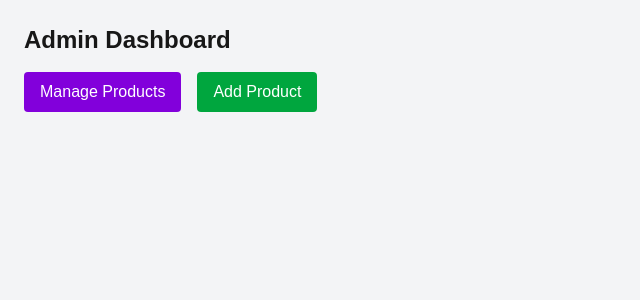
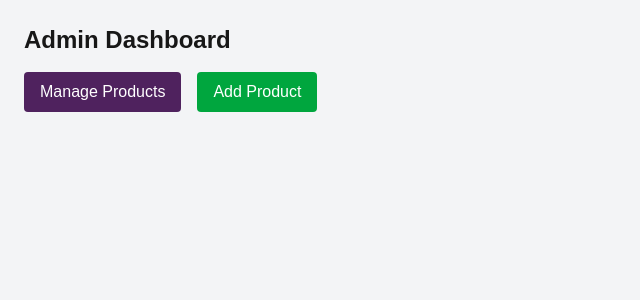
Before and after one commit to Hamazinetwork/alx-project-nexus, a Next.js app: page /admin/dashboard in a window 1280 px wide. Shown: the top 300 px of the page, without its empty margins (0-640 px from the left). Built offline with nearby package versions, Linux system fonts and the light colour scheme; sample sign-in values are in the browser's storage.

Commit message:
product update

```diff
--- a/components/product/Product.tsx
+++ b/components/product/Product.tsx
@@ -24,7 +24,7 @@ const ProductList: React.FC = () => {
 
         if (!response.ok) throw new Error(JSON.stringify(data));
 
-        // Handle paginated or array response
+
         if (Array.isArray(data)) setProducts(data);
         else if (data.results) setProducts(data.results);
         else setProducts([]);
--- a/pages/admin/dashboard.tsx
+++ b/pages/admin/dashboard.tsx
@@ -8,7 +8,7 @@ const AdminDashboard: React.FC = () => {
   useEffect(() => {
     const adminToken = localStorage.getItem("adminToken");
     if (!adminToken) {
-      router.push("/admin/login"); // Redirect if not logged in
+      router.push("/admin/login");
     } else {
       setToken(adminToken);
     }
@@ -22,7 +22,7 @@ const AdminDashboard: React.FC = () => {
       <div className="space-x-4">
         <button
           onClick={() => router.push("/admin/products")}
-          className="px-4 py-2 bg-purple-700 text-white rounded hover:bg-purple-800"
+          className="px-4 py-2 bg-[#4F225E] text-white rounded hover:bg-purple-800"
         >
           Manage Products
         </button>
```
Also changed, not shown: pages/admin/products.tsx (+5 -5 lines).
